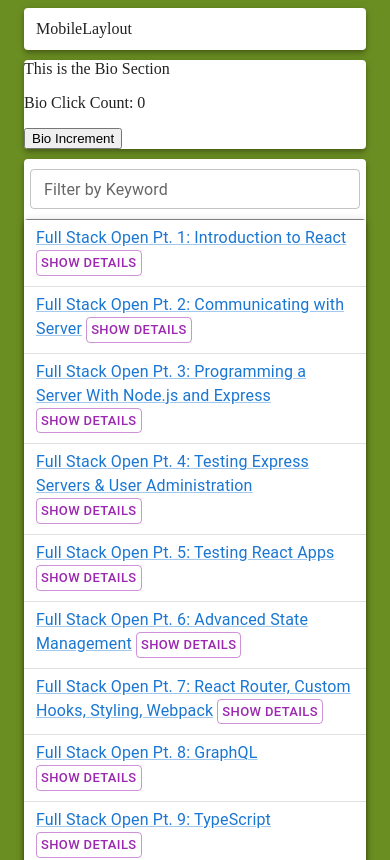
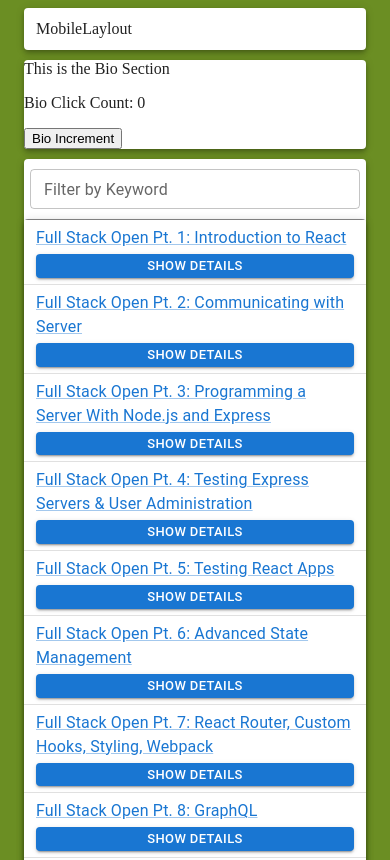
Before and after one commit to djanyreason/PortfolioPage, a React (Vite) app: page / in a window 390 px wide. Shown: the top 860 px of the page. Built offline with nearby package versions, Linux system fonts and the light colour scheme.

Commit message:
Adds mobile layout to project component

```diff
--- a/src/components/Portfolio/Project.jsx
+++ b/src/components/Portfolio/Project.jsx
@@ -1,10 +1,13 @@
 import { useState } from 'react';
+import { useSelector } from 'react-redux';
 
 import { Button, Link, Typography, Box } from '@mui/material';
 
 const Project = ({ proj }) => {
   const [detail, setDetail] = useState('true');
   const toggleDetail = () => setDetail(!detail);
+
+  const mobileView = useSelector(({ display }) => display === 'Mobile');
 
   const detailStyle = { mb: 0.5, display: detail ? 'none' : '' };
   const buttonStyle = { pt: 0.125, px: 0.5, pb: 0 };
@@ -23,8 +26,9 @@
             {proj.name}
           </Link>
         )}{' '}
+        {mobileView ? null : (
           <Button
-          variant='outlined'
+            variant={'outlined'}
             color='secondary'
             size='small'
             onClick={toggleDetail}
@@ -32,6 +36,7 @@
           >
             {detail ? 'show details' : 'hide details'}
           </Button>
+        )}
       </Typography>
       <Typography variant='body2' sx={detailStyle}>
         Repository:{' '}
@@ -57,6 +62,17 @@
           ''
         )}
       </Typography>
+      {mobileView ? (
+        <Button
+          variant={detail ? 'contained' : 'outlined'}
+          color='primary'
+          size='small'
+          onClick={toggleDetail}
+          sx={{ ...buttonStyle, width: '100%' }}
+        >
+          {detail ? 'show details' : 'hide details'}
+        </Button>
+      ) : null}
     </Box>
   );
 };
```
Lines whose indentation alone changed are shown as unchanged.
